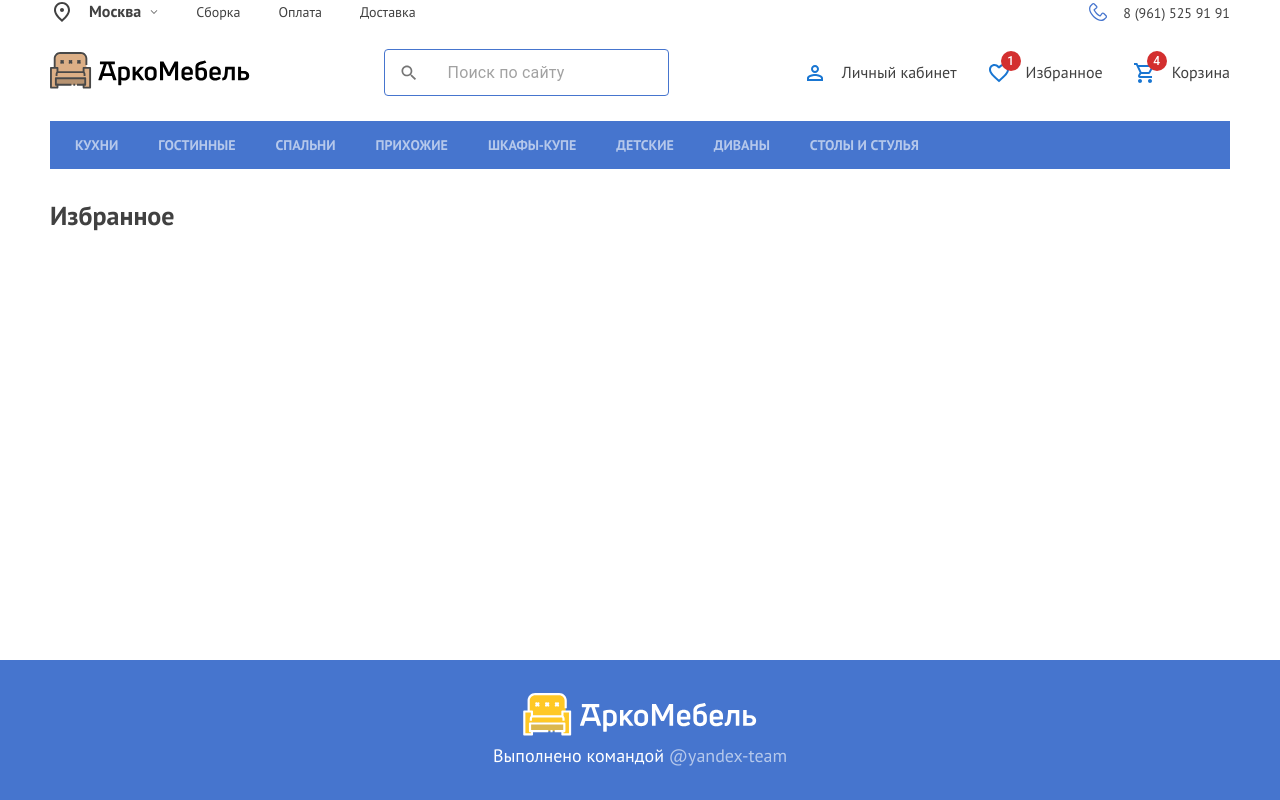
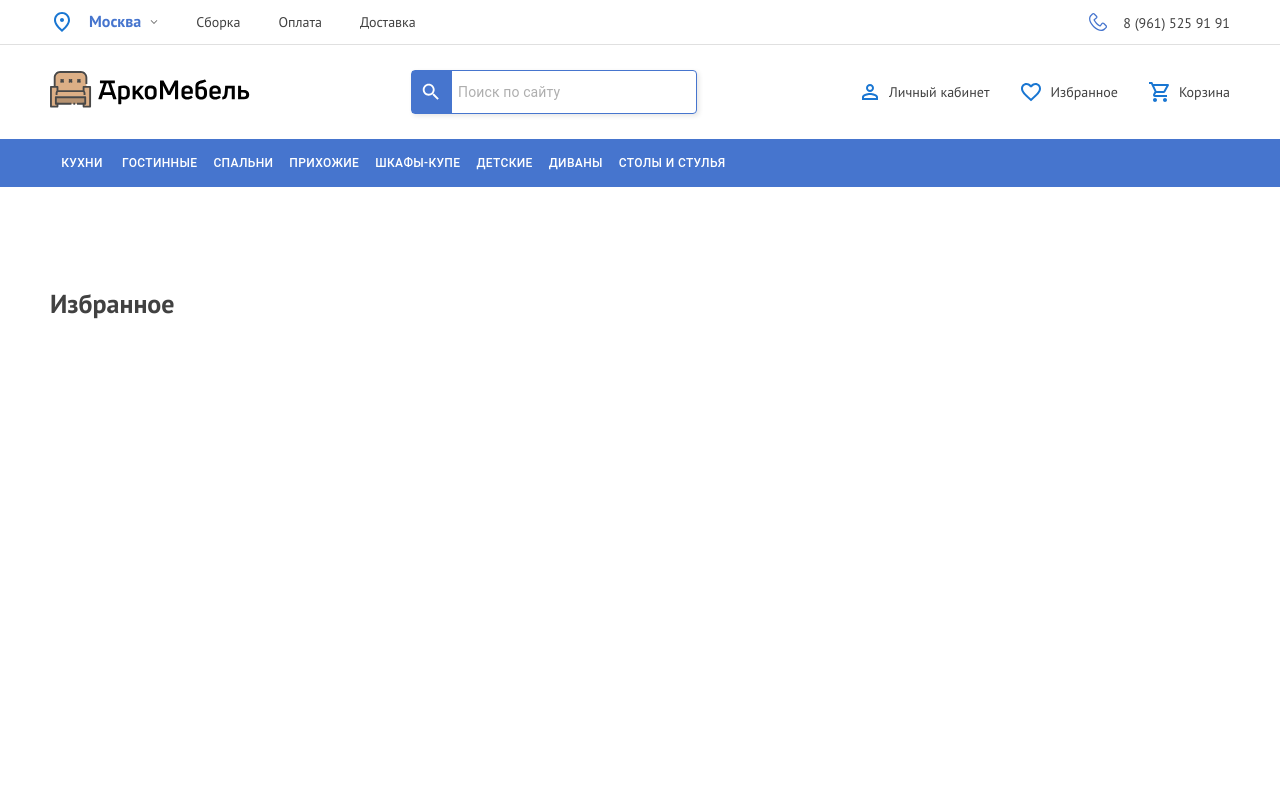
Before and after one commit to arco-furniture/arco-furniture, a React (Create React App) app: page /favorite in a window 1280 px wide. Shown: the top 800 px of the page. Built offline with nearby package versions, Linux system fonts and the light colour scheme.

Commit message:
fix: fixed header components

```diff
--- a/src/components/base/HeaderInput.jsx
+++ b/src/components/base/HeaderInput.jsx
@@ -8,20 +8,32 @@ export default function InputWithIcon() {
   return (
     <Box
       sx={{
-        display: "flex",
-        alignItems: "center",
-        border: "1px solid #4675CE",
-        borderRadius: '4px',
-        height: '45px',
+          display: "flex",
+          alignItems: "center",
+          border: "1px solid #4675CE",
+          borderRadius: '4px',
+          boxShadow: "2px 2px 5px rgba(0, 0, 0, 0.1)",
+          height: '42px',
+          position: 'relative'
       }}
     >
+        <div style={{
+            position: 'absolute',
+            top: '0',
+            left: '0',
+            width: '40px',
+            height: '100%',
+            backgroundColor: '#4675CE'
+        }}></div>
       <SearchOutlinedIcon
-        sx={{ color: "action.active", mr: 2.6, ml: 1.7, width: 20, height: 20 }}
+          style={{zIndex: '100'}}
+        sx={{ color: "#fff", mr: 1, ml: 1, width: 22, height: 22 }}
       />
       <InputBase
-        sx={{ ml: 1, flex: 1, minWidth: '13em', }}
+        sx={{ ml: 1, flex: 1, minWidth: '17em', paddingRight: '12px', color: '#414141', fontSize: '14px' }}
         placeholder="Поиск по сайту"
         inputProps={{ 'aria-label': 'Поиск по сайту' }}
+        type="search"
       />
     </Box>
   );
--- a/src/components/base/MiddleOfHeader.jsx
+++ b/src/components/base/MiddleOfHeader.jsx
@@ -1,14 +1,19 @@
 import React from "react";
 import logo from "../../images/logo-black.svg";
-import { Badge } from "@mui/material";
+import {Badge} from "@mui/material";
 import ShoppingCartOutlinedIcon from "@mui/icons-material/ShoppingCartOutlined";
-import { Link } from "react-router-dom";
+import {Link} from "react-router-dom";
 import FavoriteBorderIcon from "@mui/icons-material/FavoriteBorder";
 import PermIdentitySharpIcon from "@mui/icons-material/PermIdentitySharp";
 import InputWithIcon from "./HeaderInput";
+import {useSelector} from "react-redux";
+import {homeSelector} from "../../redux/home/homeSlice";
+import {arraySelector} from "../../redux/basket/arrayOfCards";
 
 const MiddleOfHeader = () => {
     const [search, setSearch] = React.useState("");
+    const {favoriteData} = useSelector(homeSelector)
+    const {data} = useSelector(arraySelector)
 
     function handleSearchChange(e) {
         setSearch(e.target.value);
@@ -18,31 +23,34 @@ const MiddleOfHeader = () => {
         e.preventDefault();
         // props.handlesearch(search);
     }
+
     return (
         <div className="header__middle">
+            <div className="header__content">
                 <Link to="/">
-        <img src={logo} alt="Логотип" className="header__logo" />
+                    <img src={logo} alt="Логотип" className="header__logo"/>
                 </Link>
                 <InputWithIcon />
                 <div className="header__middle-nav-content">
                     <Link to="/" className="header__middle-item">
-          <PermIdentitySharpIcon color="primary" />
+                        <PermIdentitySharpIcon color="primary"/>
                         <span className="header__middle-item-span">Личный кабинет</span>
                     </Link>
-        <Link to="/" className="header__middle-item">
-          <Badge badgeContent={1} color="error">
-            <FavoriteBorderIcon color="primary" />
+                    <Link to="/favorite" className="header__middle-item">
+                        <Badge badgeContent={favoriteData.length} color="error">
+                            <FavoriteBorderIcon color="primary"/>
                         </Badge>
                         <span className="header__middle-item-span">Избранное</span>
                     </Link>
                     <Link to="/basket" className="header__middle-item">
-          <Badge badgeContent={4} color="error">
-            <ShoppingCartOutlinedIcon color="primary" />
+                        <Badge badgeContent={data.length} color="error">
+                            <ShoppingCartOutlinedIcon color="primary"/>
                         </Badge>
                         <span className="header__middle-item-span">Корзина</span>
                     </Link>
                 </div>
             </div>
+        </div>
     );
 };
 export default MiddleOfHeader;
--- a/src/components/base/TabPanel.jsx
+++ b/src/components/base/TabPanel.jsx
@@ -1,6 +1,7 @@
 import React from "react";
 import { Link, useLocation } from "react-router-dom";
 import initialTabs from "../../utils/constants";
+import {Button} from "@mui/material";
 
 export default function TabPanel(props) {
   const location = useLocation();
@@ -9,19 +10,25 @@ export default function TabPanel(props) {
   }
   return (
     <div className="header__tabs">
+      <div className="header__content">
+        <div className="header__tabs-wrapper">
           {Object.entries(initialTabs).map((i) => {
             return (
                 <Link
                     to={i[0]}
                     key={i}
-            className={`header__tab ${
-              isActive(i[0]) ? "header__tab_active" : ""
-            }`}
+                    className={`header__tab ${isActive(i[0]) ? "header__tab_active" : ""}`}
                 >
-            <span>{i[1].toUpperCase()}</span>
+                  <Button
+                      style={{color: '#fff', minHeight: '100%', borderRadius: '0', fontSize: '12px'}}
+                  >
+                    {i[1]}
+                  </Button>
                 </Link>
             );
           })}
         </div>
+      </div>
+    </div>
   );
 }
--- a/src/components/base/TopOfHeader.jsx
+++ b/src/components/base/TopOfHeader.jsx
@@ -1,10 +1,12 @@
 import PlaceOutlinedIcon from "@mui/icons-material/PlaceOutlined";
+
 const TopOfHeader = () => {
   return (
     <div className="header__top">
+        <div className="header__content">
             <div className="header__nav-container">
                 <div className="header__place">
-        <PlaceOutlinedIcon />
+                    <PlaceOutlinedIcon color="primary" />
                     <p className="header__place_city">Москва</p>
                     <div className="header__place_arrow"></div>
                 </div>
@@ -21,6 +23,7 @@ const TopOfHeader = () => {
                 </a>
             </div>
         </div>
+    </div>
   );
 };
 export default TopOfHeader;
--- a/src/scss/modules/main.module.scss
+++ b/src/scss/modules/main.module.scss
@@ -4,7 +4,7 @@
 .main {
   flex: 1 0 auto;
   width: 100%;
-  min-height: 50vh;
+  min-height: 70vh;
 
   .content {
     max-width: 1180px;
--- a/src/scss/styles/_header.scss
+++ b/src/scss/styles/_header.scss
@@ -5,18 +5,22 @@
   width: 100%;
 
   &__wrapper {
-    max-width: 1180px;
-    margin: 0 auto;
-    height: 100%;
-    display: flex;
-    flex-direction: column;
+    @include flex-column;
   }
 
   &__top {
-    display: flex;
-    flex-direction: row;
-    justify-content: space-between;
+    margin: 0 auto;
     width: 100%;
+    @include flex-column;
+    align-items: center;
+    padding: 10px 0;
+    border-bottom: 1px solid #E0E0E0;
+  }
+
+  &__content {
+    max-width: 1180px;
+    width: 100%;
+    @include flex-center-between;
   }
 
   &__place {
@@ -28,6 +32,7 @@
     margin: 0 6px 0 15px;
     padding: 0;
     @include text-format (700, 16px, 23px);
+    color: $blue;
   }
 
   &__place_arrow {
@@ -50,9 +55,15 @@
     padding: 0;
   }
 
+  &__tabs-wrapper {
+    @include flex-center-between;
+  }
+
   &__middle {
-    @include flex-center-between;
-    margin: 25px 0;
+    padding: 25px 0;
+    margin: 0 auto;
+    width: 100%;
+    @include flex-center-center;
   }
 
   &__nav_item {
@@ -100,25 +111,27 @@
     color: inherit;
 
     &-span {
-      @include text-format (400, 16px, 21px);
-      margin-left: 15px;
+      @include text-format (400, 14px, 21px);
+      margin-left: 7px;
     }
   }
   &__tabs {
     background-color:#4675CE;
-    @include flex-center;
+    @include flex-center-center;
+    width: 100%;
     gap: 20px;
-    padding-left: 15px;
+    margin-bottom: 70px;
+    letter-spacing: 0.05em;
   }
   &__tab {
     color: rgba(255, 255, 255, 0.6);
     height: 48px;
     text-decoration: none;
     @include text-format (700, 14px, 18px);
-    box-sizing: border-box;
     white-space: nowrap;
-    padding: 0 10px;
     @include flex-center-center;
+
+
     &:hover{
       cursor: pointer;
       color: #FFFFFF;
```
Lines whose indentation alone changed are shown as unchanged.
